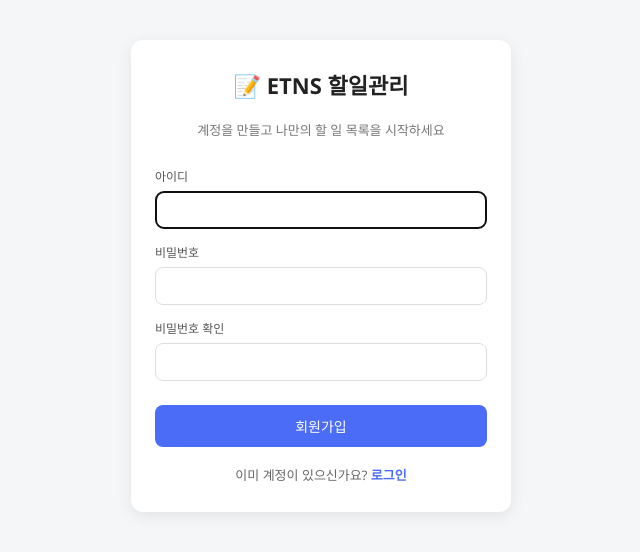
After one commit to mato2121/20260915_ETNS_G, a Flask app: page /register in a window 1280 px wide. The commit adds this page. Shown: the top 552 px of the page, without its empty margins (319-959 px from the left). Run offline with Flask 3, Linux system fonts and the light colour scheme; some libraries are stand-ins or nearby versions.

Commit message:
로그인 기능 추가 (회원가입/로그인/로그아웃, 계정별 할일 분리)
Co-Authored-By: Claude Sonnet 5 <noreply@anthropic.com>

```diff
--- a/app.py
+++ b/app.py
@@ -1,8 +1,18 @@
 import os
 from datetime import datetime
 
-from flask import Flask, jsonify, redirect, render_template, request, url_for
+from flask import Flask, flash, jsonify, redirect, render_template, request, url_for
+from flask_login import (
+    LoginManager,
+    UserMixin,
+    current_user,
+    login_required,
+    login_user,
+    logout_user,
+)
 from flask_sqlalchemy import SQLAlchemy
+from sqlalchemy import inspect, text
+from werkzeug.security import check_password_hash, generate_password_hash
 
 try:
     from supabase import create_client
@@ -35,7 +45,16 @@ else:
 
 app.config["SQLALCHEMY_TRACK_MODIFICATIONS"] = False
 
+# 로그인 세션 쿠키를 서명하는 데 쓰이는 키. Vercel처럼 인스턴스가 여러 개 뜨는 환경에서는
+# 반드시 환경변수 SECRET_KEY로 고정값을 줘야 로그인이 유지됩니다(안 주면 매번 랜덤 생성).
+app.config["SECRET_KEY"] = os.environ.get("SECRET_KEY", os.urandom(32))
+
 db = SQLAlchemy(app)
+
+login_manager = LoginManager()
+login_manager.login_view = "login"
+login_manager.login_message = "로그인이 필요합니다."
+login_manager.init_app(app)
 
 # ---------------------------------------------------------------------------
 # Supabase Data API (REST) 클라이언트
@@ -54,31 +73,119 @@ if create_client and SUPABASE_URL and SUPABASE_ANON_KEY:
         supabase_client = None
 
 
+class User(UserMixin, db.Model):
+    id = db.Column(db.Integer, primary_key=True)
+    username = db.Column(db.String(80), unique=True, nullable=False)
+    password_hash = db.Column(db.String(255), nullable=False)
+    created_at = db.Column(db.DateTime, default=datetime.utcnow)
+
+    def set_password(self, raw_password):
+        self.password_hash = generate_password_hash(raw_password)
+
+    def check_password(self, raw_password):
+        return check_password_hash(self.password_hash, raw_password)
+
+
 class Todo(db.Model):
     id = db.Column(db.Integer, primary_key=True)
     title = db.Column(db.String(200), nullable=False)
     done = db.Column(db.Boolean, default=False, nullable=False)
     created_at = db.Column(db.DateTime, default=datetime.utcnow)
+    user_id = db.Column(db.Integer, db.ForeignKey("user.id"), nullable=True)
+
+
+@login_manager.user_loader
+def load_user(user_id):
+    return db.session.get(User, int(user_id))
 
 
 with app.app_context():
     db.create_all()
+    # 기존에 user_id 컬럼 없이 만들어졌던 todo 테이블에 로그인 기능 추가로 컬럼을 보강합니다.
+    inspector = inspect(db.engine)
+    if "todo" in inspector.get_table_names():
+        existing_columns = {c["name"] for c in inspector.get_columns("todo")}
+        if "user_id" not in existing_columns:
+            with db.engine.begin() as conn:
+                conn.execute(text("ALTER TABLE todo ADD COLUMN user_id INTEGER"))
+
+
+@app.route("/register", methods=["GET", "POST"])
+def register():
+    if current_user.is_authenticated:
+        return redirect(url_for("index"))
+
+    if request.method == "POST":
+        username = request.form.get("username", "").strip()
+        password = request.form.get("password", "")
+        password_confirm = request.form.get("password_confirm", "")
+
+        error = None
+        if len(username) < 3:
+            error = "아이디는 3자 이상이어야 합니다."
+        elif len(password) < 4:
+            error = "비밀번호는 4자 이상이어야 합니다."
+        elif password != password_confirm:
+            error = "비밀번호가 서로 일치하지 않습니다."
+        elif User.query.filter_by(username=username).first():
+            error = "이미 사용 중인 아이디입니다."
+
+        if error:
+            flash(error)
+            return render_template("register.html", username=username)
+
+        user = User(username=username)
+        user.set_password(password)
+        db.session.add(user)
+        db.session.commit()
+        login_user(user)
+        return redirect(url_for("index"))
+
+    return render_template("register.html", username="")
+
+
+@app.route("/login", methods=["GET", "POST"])
+def login():
+    if current_user.is_authenticated:
+        return redirect(url_for("index"))
+
+    if request.method == "POST":
+        username = request.form.get("username", "").strip()
+        password = request.form.get("password", "")
+
+        user = User.query.filter_by(username=username).first()
+        if user and user.check_password(password):
+            login_user(user)
+            return redirect(url_for("index"))
+
+        flash("아이디 또는 비밀번호가 올바르지 않습니다.")
+        return render_template("login.html", username=username)
+
+    return render_template("login.html", username="")
+
+
+@app.route("/logout", methods=["POST"])
+@login_required
+def logout():
+    logout_user()
+    return redirect(url_for("login"))
 
 
 @app.route("/")
+@login_required
 def index():
     filter_value = request.args.get("filter", "all")
 
-    query = Todo.query.order_by(Todo.created_at.desc())
+    query = Todo.query.filter_by(user_id=current_user.id).order_by(Todo.created_at.desc())
     if filter_value == "active":
         query = query.filter_by(done=False)
     elif filter_value == "done":
         query = query.filter_by(done=True)
 
     todos = query.all()
-    total = Todo.query.count()
-    active_count = Todo.query.filter_by(done=False).count()
-    done_count = Todo.query.filter_by(done=True).count()
+    total = Todo.query.filter_by(user_id=current_user.id).count()
+    active_count = Todo.query.filter_by(user_id=current_user.id, done=False).count()
+    done_count = Todo.query.filter_by(user_id=current_user.id, done=True).count()
 
     return render_template(
         "index.html",
@@ -91,25 +198,28 @@ def index():
 
 
 @app.route("/add", methods=["POST"])
+@login_required
 def add():
     title = request.form.get("title", "").strip()
     if title:
-        db.session.add(Todo(title=title))
+        db.session.add(Todo(title=title, user_id=current_user.id))
         db.session.commit()
     return redirect(url_for("index", filter=request.form.get("filter", "all")))
 
 
 @app.route("/toggle/<int:todo_id>", methods=["POST"])
+@login_required
 def toggle(todo_id):
-    todo = Todo.query.get_or_404(todo_id)
+    todo = Todo.query.filter_by(id=todo_id, user_id=current_user.id).first_or_404()
     todo.done = not todo.done
     db.session.commit()
     return redirect(url_for("index", filter=request.args.get("filter", "all")))
 
 
 @app.route("/edit/<int:todo_id>", methods=["POST"])
+@login_required
 def edit(todo_id):
-    todo = Todo.query.get_or_404(todo_id)
+    todo = Todo.query.filter_by(id=todo_id, user_id=current_user.id).first_or_404()
     title = request.form.get("title", "").strip()
     if title:
         todo.title = title
@@ -118,16 +228,18 @@ def edit(todo_id):
 
 
 @app.route("/delete/<int:todo_id>", methods=["POST"])
+@login_required
 def delete(todo_id):
-    todo = Todo.query.get_or_404(todo_id)
+    todo = Todo.query.filter_by(id=todo_id, user_id=current_user.id).first_or_404()
     db.session.delete(todo)
     db.session.commit()
     return redirect(url_for("index", filter=request.args.get("filter", "all")))
 
 
 @app.route("/clear_done", methods=["POST"])
+@login_required
 def clear_done():
-    Todo.query.filter_by(done=True).delete()
+    Todo.query.filter_by(user_id=current_user.id, done=True).delete()
     db.session.commit()
     return redirect(url_for("index", filter=request.args.get("filter", "all")))
 
--- a/requirements.txt
+++ b/requirements.txt
@@ -1,4 +1,5 @@
 Flask==3.0.3
 Flask-SQLAlchemy==3.1.1
+Flask-Login==0.6.3
 psycopg2-binary>=2.9.10
 supabase>=2.9.0,<3.0.0
--- a/static/css/style.css
+++ b/static/css/style.css
@@ -25,6 +25,104 @@ h1 {
   margin: 0 0 20px;
   font-size: 22px;
   text-align: center;
+}
+
+.topbar {
+  display: flex;
+  justify-content: space-between;
+  align-items: center;
+  margin-bottom: 12px;
+}
+
+.user-badge {
+  font-size: 13px;
+  color: #555;
+}
+
+.logout-btn {
+  border: none;
+  background: #f0f2f5;
+  color: #555;
+  border-radius: 6px;
+  padding: 6px 12px;
+  font-size: 12px;
+  cursor: pointer;
+}
+
+.logout-btn:hover {
+  background: #e4e7eb;
+}
+
+.auth-container {
+  max-width: 380px;
+}
+
+.auth-subtitle {
+  margin: 0 0 20px;
+  text-align: center;
+  font-size: 13px;
+  color: #777;
+}
+
+.auth-form {
+  display: flex;
+  flex-direction: column;
+  gap: 6px;
+}
+
+.auth-form label {
+  font-size: 12px;
+  color: #555;
+  margin-top: 8px;
+}
+
+.auth-form input {
+  padding: 10px 12px;
+  border: 1px solid #ddd;
+  border-radius: 8px;
+  font-size: 14px;
+}
+
+.auth-form button {
+  margin-top: 18px;
+  padding: 11px 16px;
+  border: none;
+  border-radius: 8px;
+  background: #4a6cf7;
+  color: #fff;
+  font-size: 14px;
+  cursor: pointer;
+}
+
+.auth-form button:hover {
+  background: #3a58d6;
+}
+
+.auth-switch {
+  margin: 18px 0 0;
+  text-align: center;
+  font-size: 13px;
+  color: #666;
+}
+
+.auth-switch a {
+  color: #4a6cf7;
+  text-decoration: none;
+  font-weight: 600;
+}
+
+.flash {
+  background: #fff4e5;
+  border: 1px solid #ffdca8;
+  color: #8a5a00;
+  border-radius: 8px;
+  padding: 10px 14px;
+  margin-bottom: 14px;
+  font-size: 13px;
+}
+
+.flash p {
+  margin: 0;
 }
 
 .add-form {
--- /dev/null
+++ b/templates/register.html
@@ -0,0 +1,40 @@
+<!DOCTYPE html>
+<html lang="ko">
+<head>
+  <meta charset="UTF-8">
+  <meta name="viewport" content="width=device-width, initial-scale=1.0">
+  <title>회원가입 · ETNS 할일관리</title>
+  <link rel="stylesheet" href="{{ url_for('static', filename='css/style.css') }}">
+</head>
+<body>
+  <div class="container auth-container">
+    <h1>📝 ETNS 할일관리</h1>
+    <p class="auth-subtitle">계정을 만들고 나만의 할 일 목록을 시작하세요</p>
+
+    {% with messages = get_flashed_messages() %}
+      {% if messages %}
+      <div class="flash">
+        {% for message in messages %}
+        <p>{{ message }}</p>
+        {% endfor %}
+      </div>
+      {% endif %}
+    {% endwith %}
+
+    <form class="auth-form" action="{{ url_for('register') }}" method="post">
+      <label for="username">아이디</label>
+      <input type="text" id="username" name="username" value="{{ username }}" autocomplete="username" minlength="3" required autofocus>
+
+      <label for="password">비밀번호</label>
+      <input type="password" id="password" name="password" autocomplete="new-password" minlength="4" required>
+
+      <label for="password_confirm">비밀번호 확인</label>
+      <input type="password" id="password_confirm" name="password_confirm" autocomplete="new-password" minlength="4" required>
+
+      <button type="submit">회원가입</button>
+    </form>
+
+    <p class="auth-switch">이미 계정이 있으신가요? <a href="{{ url_for('login') }}">로그인</a></p>
+  </div>
+</body>
+</html>
```
Also changed, not shown: templates/index.html (+7 -0 lines), templates/login.html (added, +37 -0 lines).
